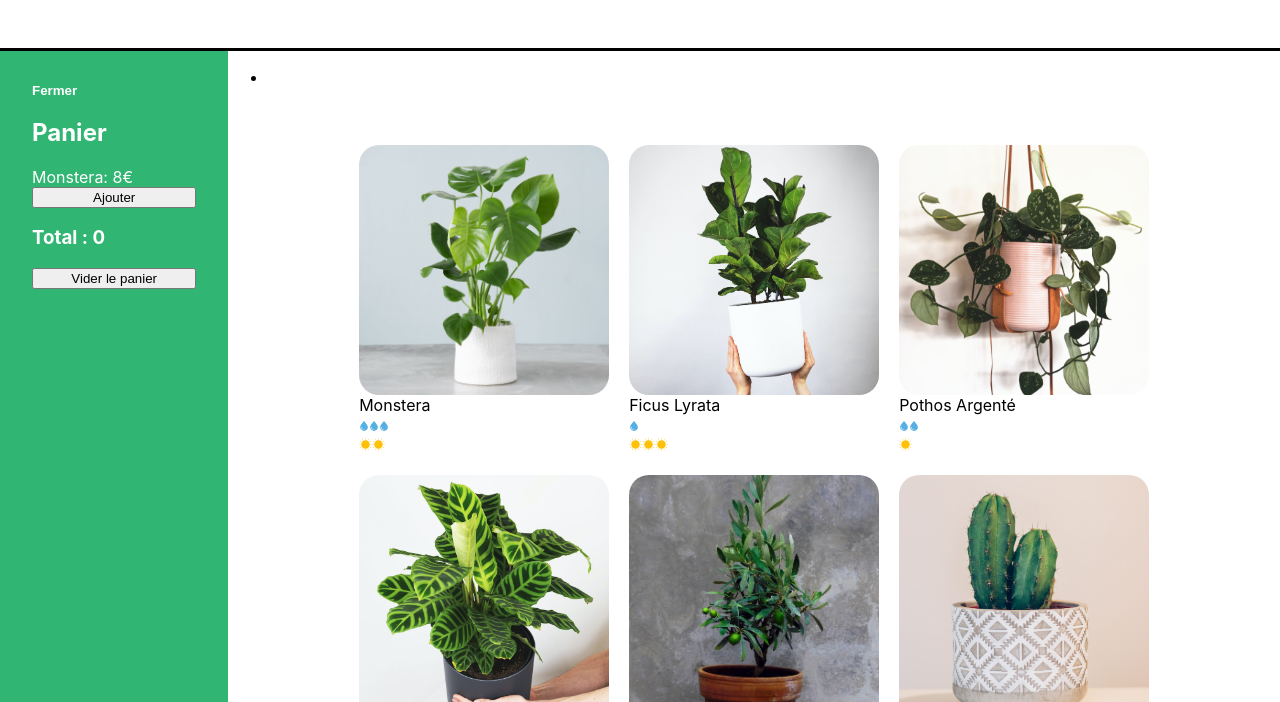
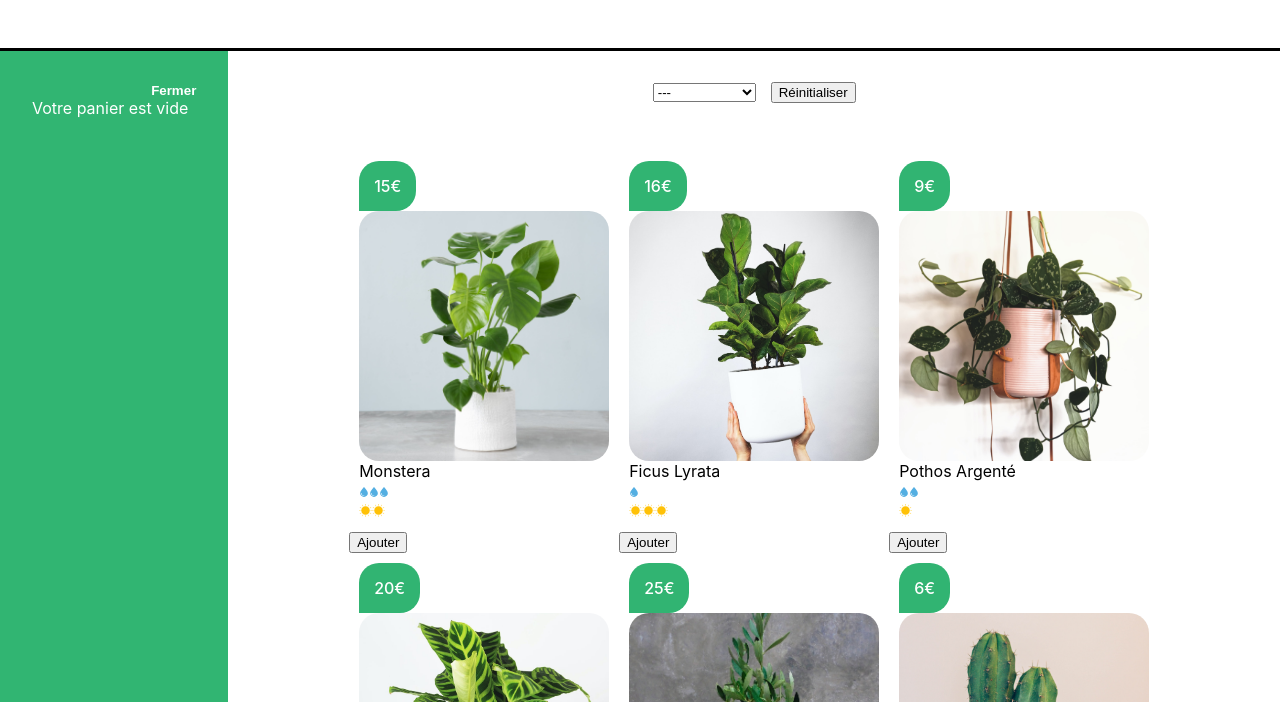
Before and after one commit to SLiberas06/La-maison-jungle, a React app: page / in a window 1280 px wide. Shown: the part 98-800 px from the top of the page. Built offline with nearby package versions, Linux system fonts and the light colour scheme.

Commit message:
sauvegarde dans LS avec useEffect

```diff
--- a/src/components/App.js
+++ b/src/components/App.js
@@ -1,4 +1,4 @@
-import React from "react";
+import React, { useEffect, useState } from "react";
 import logo from "../assets/logo.png";
 import Banner from "./Banner";
 import Cart from "./Cart";
@@ -6,7 +6,11 @@
 import Footer from "./Footer";
 import "../styles/Layout.css";
 
+
 function App() {
+  const savedCart = localStorage.getItem('cart')
+  const [cart, updateCart] = useState(savedCart ? JSON.parse(savedCart) : [])
+  useEffect(()=> { localStorage.setItem('cart', JSON.stringify(cart))}, [cart])
   return (
     <div>
       <Banner>
@@ -14,8 +18,8 @@
         <h1 className="lmj-title">La maison jungle</h1>
       </Banner>
       <div className="lmj-layout-inner">
-        <Cart />
-        <ShoppingList />
+        <Cart cart={cart} updateCart={updateCart}/>
+        <ShoppingList  cart={cart} updateCart={updateCart}/>
       </div>
       <Footer />
     </div>
--- a/src/components/Cart.js
+++ b/src/components/Cart.js
@@ -1,10 +1,17 @@
-import "../styles/Cart.css";
-import { useState } from "react";
+import "../styles/Cart.css"
+import { useState, useEffect } from "react"
 
-function Cart() {
-  const [cart, updateCart] = useState(0);
+
+
+function Cart({cart, updateCart}) {
   const [isOpen, setIsOpen] = useState(true);
-  const monsteraPrice = 8;
+  const total = cart.reduce(
+    (acc, plantType)=> acc + plantType.amount * plantType.price, 0
+  )
+  useEffect(()=> {
+    document.title = `LMJ : ${total}€ d'achats`
+  }, [total])
+
 
   return isOpen ? (
     <div className="lmj-cart">
@@ -14,13 +21,24 @@
       >
         Fermer
       </button>
+      {cart.length > 0 ? (
+        <div>
       <h2>Panier</h2>
-      <div>Monstera: {monsteraPrice}€</div>
-      <button onClick={() => updateCart(cart + 1)}>Ajouter</button>
-      <h3>Total : {monsteraPrice * cart}</h3>
-      <button onClick={() => updateCart(0)}>Vider le panier</button>
+      <ul>
+        {cart.map(({name, price, amount}, index)=>(
+          <div key={`${name}-${index}`}>
+            {name} {price}€ x {amount}
+          </div>
+        ))}
+      </ul>
+      <h3>Total : {total}€</h3>
+      <button onClick={() => updateCart([])}>Vider le panier</button>
     </div>
   ) : (
+    <div>Votre panier est vide</div>
+    )}
+    </div>
+  ):(
     <div className="lmj-cart-closed">
       <button
         className="lmj-cart-toggle-button"
@@ -29,6 +47,6 @@
         Ouvrir le panier
       </button>
     </div>
-  );
+  )
 }
 export default Cart;
--- /dev/null
+++ b/src/components/Categories.js
@@ -0,0 +1,19 @@
+import '../styles/Categories.css'
+
+function Categories ({ setActiveCategory, categories, activeCategory}) {
+    return (
+        <div className ='lmj-categories'>
+            <select
+                value={activeCategory}
+                onChange={(e)=> setActiveCategory(e.target.value)}
+                className='lmj-categories-select'>
+                    <option value=''>---</option>
+                    {categories.map((cat)=>(
+                        <option key={cat} value={cat}>{cat}</option>
+                    ))}
+            </select>
+            <button onClick={()=> setActiveCategory('')}>Réinitialiser</button>
+        </div>
+    )
+}
+export default Categories
--- a/src/components/Footer.js
+++ b/src/components/Footer.js
@@ -2,7 +2,7 @@
 import "../styles/Footer.css";
 
 function Footer() {
-  const [inputValue, setInputValue] = useState("");
+  const [inputValue, setInputValue] = useState("")
 
   function handleInput(e) {
     setInputValue(e.target.value);
--- a/src/components/PlantItem.js
+++ b/src/components/PlantItem.js
@@ -1,9 +1,10 @@
-import CareScale from "./CareScale";
-import "../styles/PlantItem.css";
+import CareScale from "./CareScale"
+import "../styles/PlantItem.css"
 
-function PlantItem({ cover, name, water, light }) {
+function PlantItem({ cover, name, water, light, price }) {
   return (
     <li className="lmj-plant-item" onClick={() => handleClick}>
+      <span className='lmj-plant-item-price'>{price}€</span>
       <img className="lmj-plant-item-cover" src={cover} alt={`${name} cover`} />
       {name}
       <div>
@@ -14,7 +15,7 @@
   );
 }
 function handleClick(plantName) {
-  alert(`Vous voulez acheter 1 ${plantName}? Très bon choix`);
+  alert(`Vous voulez acheter 1 ${plantName}? Très bon choix`)
 }
 
 export default PlantItem;
--- a/src/components/ShoppingList.js
+++ b/src/components/ShoppingList.js
@@ -1,33 +1,56 @@
-import { plantList } from "../datas/plantList";
-import "../styles/ShoppingList.css";
-import PlantItem from "./PlantItem";
+import { plantList } from "../datas/plantList"
+import "../styles/ShoppingList.css"
+import PlantItem from "./PlantItem"
+import Categories from "./Categories"
+import {useState} from 'react'
 
-function ShoppingList() {
+function ShoppingList({cart, updateCart}) {
+  const [activeCategory, setActiveCategory] = useState('')
   const categories = plantList.reduce(
     (acc, plant) =>
       acc.includes(plant.category) ? acc : acc.concat(plant.category),
     []
-  );
+  )
+
+
+  function addToCart(name, price){
+    const currentPlantSaved = cart.find((plant)=> plant.name === name)
+    if(currentPlantSaved){
+      const cartFilteredCurrentPlant = cart.filter((plant) => plant.name !== name)
+      updateCart([
+        ...cartFilteredCurrentPlant,
+        {name, price, amount: currentPlantSaved.amount + 1 }
+      ])
+    } else {
+      updateCart([...cart, { name, price,amount :1 }])
+    }
+  }
+
   return (
     <div className="lmj-shopping-list">
-      <ul>
-        {categories.map((cat) => (
-          <li key={cat}>{cat}</li>
-        ))}
-      </ul>
+      <Categories
+        categories={categories}
+        setActiveCategory={setActiveCategory}
+        activeCategory={activeCategory}
+        />
       <ul className="lmj-plant-list">
-        {plantList.map(({ id, cover, name, water, light }) => (
-          <PlantItem
-            key={id}
+        {plantList.map(({ id, cover, name, water, light, price, category}) =>
+         !activeCategory || activeCategory === category ? (
+         <div key={id}>
+            <PlantItem
             cover={cover}
             name={name}
             water={water}
             light={light}
+            price={price}
           />
-        ))}
+          <button onClick={()=> addToCart(name, price)}>Ajouter</button>
+          </div>
+        ) : null
+        )}
       </ul>
     </div>
-  );
+  )
 }
 
-export default ShoppingList;
+export default ShoppingList
--- a/src/datas/plantList.js
+++ b/src/datas/plantList.js
@@ -11,78 +11,87 @@
 export const plantList = [
     {
         name: 'monstera',
-        categoty: 'classique',
+        category: 'classique',
         id: '1ed',
         isBestSale: true,
         light: 2,
         water: 3,
-        cover: monstera
+        cover: monstera,
+        price: 15
     },
     {
         name: 'ficus lyrata',
-        categoty: 'classique',
+        category: 'classique',
         id: '2ab',
         light: 3,
         water: 1,
-        cover: lyrata
+        cover: lyrata,
+        price: 16
 
     },
     {
         name: 'pothos argenté',
-        categoty: 'classique',
+        category: 'classique',
         id: '3sd',
         light: 1,
         water: 2,
-        cover: pothos
+        cover: pothos,
+        price: 9
     },
     {
         name: 'calathea',
-        categoty: 'classique',
+        category: 'classique',
         id: '4kk',
         light: 3,
         water: 1,
-        cover: calathea
+        cover: calathea,
+        price: 20
     },
     {
         name: 'olivier',
-        categoty: 'extérieur',
+        category: 'extérieur',
         id: '5pl',
         light: 3,
         water: 1,
-        cover: olivier
+        cover: olivier,
+        price: 25
     },
     {
         name: 'cactus',
-        categoty: 'extérieur',
-        id: '6uo',
+        category: 'plante grasse',
+        id: '8fp',
         light: 2,
         water: 2,
-        cover: cactus
+        cover: cactus,
+        price: 6
     },
     {
         name: 'basilique',
-        categoty: 'extérieur',
+        category: 'extérieur',
         id: '7ie',
         isBestSale: true,
         light: 2,
         water: 3,
-        cover: basil
+        cover: basil,
+        price: 5
     },
     {
         name: 'menthe',
-        categoty: 'plant grasse',
+        category: 'extérieur',
         id: '6uo',
         light: 2,
         water: 2,
-        cover: mint
+        cover: mint,
+        price: 4
     },
     {
         name: 'succulente',
-        categoty: 'plante grasse',
+        category: 'plante grasse',
         id: '9vn',
         light: 2,
         water: 1,
-        cover: succulent
+        cover: succulent,
+        price: 8
     }
 
 ]
--- a/src/styles/Cart.css
+++ b/src/styles/Cart.css
@@ -22,6 +22,7 @@
     align-self: self-start;
     padding: 0;
     color: white;
+    align-self: flex-end;
 }
 
 .lmj-cart-closed{
--- /dev/null
+++ b/src/styles/Categories.css
@@ -0,0 +1,8 @@
+.lmj-categories {
+	text-align: center;
+	padding-top: 30px;
+}
+
+.lmj-categories-select {
+	margin-right: 15px;
+}
--- a/src/styles/PlantItem.css
+++ b/src/styles/PlantItem.css
@@ -13,3 +13,13 @@
     flex-direction: column;
     text-transform: capitalize;
 }
+
+.lmj-plant-item-price {
+	border-radius: 20px 20px 20px 0;
+	background-color: #31b472;
+	color: white;
+	padding: 15px;
+	right: 0;
+	top: 0;
+	font-weight: 500;
+}
```
